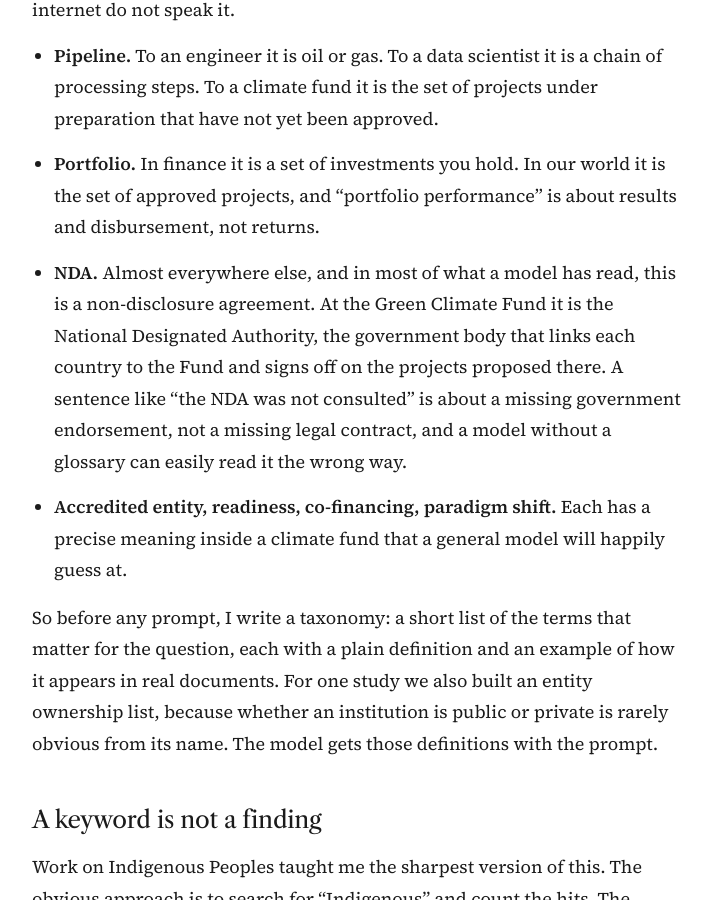
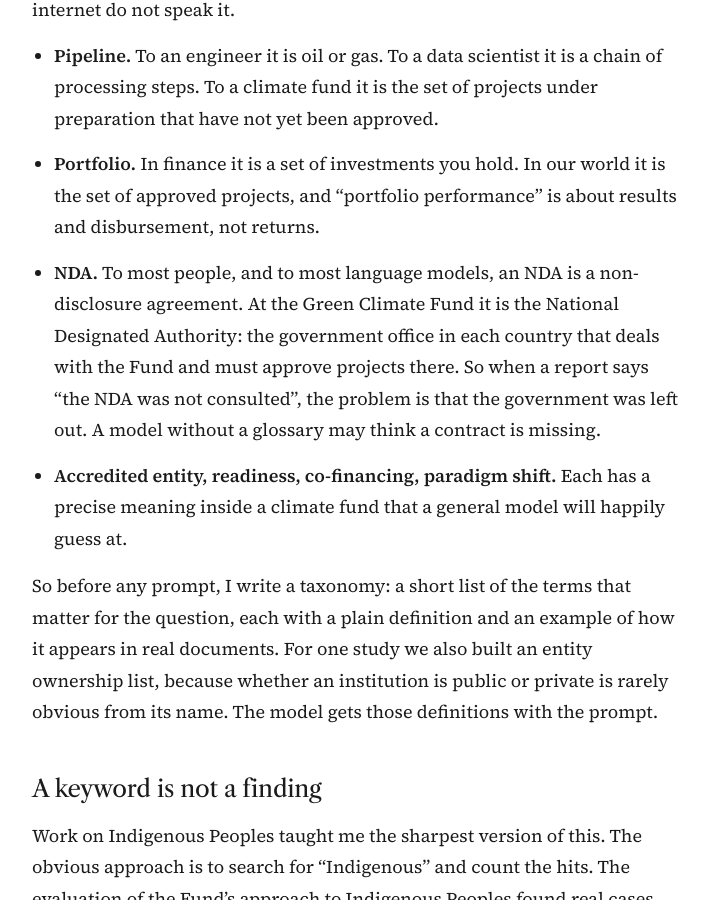
Before and after one commit to owangie/owangie.github.io, a Jekyll site: the page built from _posts/2026-09-28-llms-and-development-jargon.md, in a window 1280 px wide and 900 px high, scrolled down 1423 px. Shown: the whole window, without its empty margins (282-994 px from the left). Built offline with Jekyll 4.4.1, drawn with Linux system fonts in a browser that asks for light colours.

Commit message:
Plainer wording in About and NDA example

```diff
--- a/_data/ai.yml
+++ b/_data/ai.yml
@@ -32,7 +32,7 @@ tips:
   - title: "Find the right passage first"
     text: "Decide where in the document the answer lives before deciding what to ask. Most of a long report is noise for any one question."
   - title: "Teach it the jargon"
-    text: "Pipeline, portfolio and readiness mean something specific in development work, and to a general model an NDA is a non-disclosure agreement, not a National Designated Authority. Write a short taxonomy with definitions and give it to the model."
+    text: "Words like pipeline, portfolio and NDA mean something different in development work. To a general model, an NDA is a non-disclosure agreement. At the Fund, it is the government office that approves projects. Give the model a short glossary."
   - title: "Write the rule before the prompt"
     text: "Agree the decision rule a human reviewer would apply, and write it down as a procedure. The prompt comes after."
   - title: "Budget for hidden reasoning"
--- a/_posts/2026-09-28-llms-and-development-jargon.md
+++ b/_posts/2026-09-28-llms-and-development-jargon.md
@@ -28,7 +28,7 @@ Development work has its own dialect, and models trained on the whole internet d
 
 - **Pipeline.** To an engineer it is oil or gas. To a data scientist it is a chain of processing steps. To a climate fund it is the set of projects under preparation that have not yet been approved.
 - **Portfolio.** In finance it is a set of investments you hold. In our world it is the set of approved projects, and "portfolio performance" is about results and disbursement, not returns.
-- **NDA.** Almost everywhere else, and in most of what a model has read, this is a non-disclosure agreement. At the Green Climate Fund it is the National Designated Authority, the government body that links each country to the Fund and signs off on the projects proposed there. A sentence like "the NDA was not consulted" is about a missing government endorsement, not a missing legal contract, and a model without a glossary can easily read it the wrong way.
+- **NDA.** To most people, and to most language models, an NDA is a non-disclosure agreement. At the Green Climate Fund it is the National Designated Authority: the government office in each country that deals with the Fund and must approve projects there. So when a report says "the NDA was not consulted", the problem is that the government was left out. A model without a glossary may think a contract is missing.
 - **Accredited entity, readiness, co-financing, paradigm shift.** Each has a precise meaning inside a climate fund that a general model will happily guess at.
 
 So before any prompt, I write a taxonomy: a short list of the terms that matter for the question, each with a plain definition and an example of how it appears in real documents. For one study we also built an entity ownership list, because whether an institution is public or private is rarely obvious from its name. The model gets those definitions with the prompt.
```
Also changed, not shown: _pages/about.md (+2 -2 lines).
